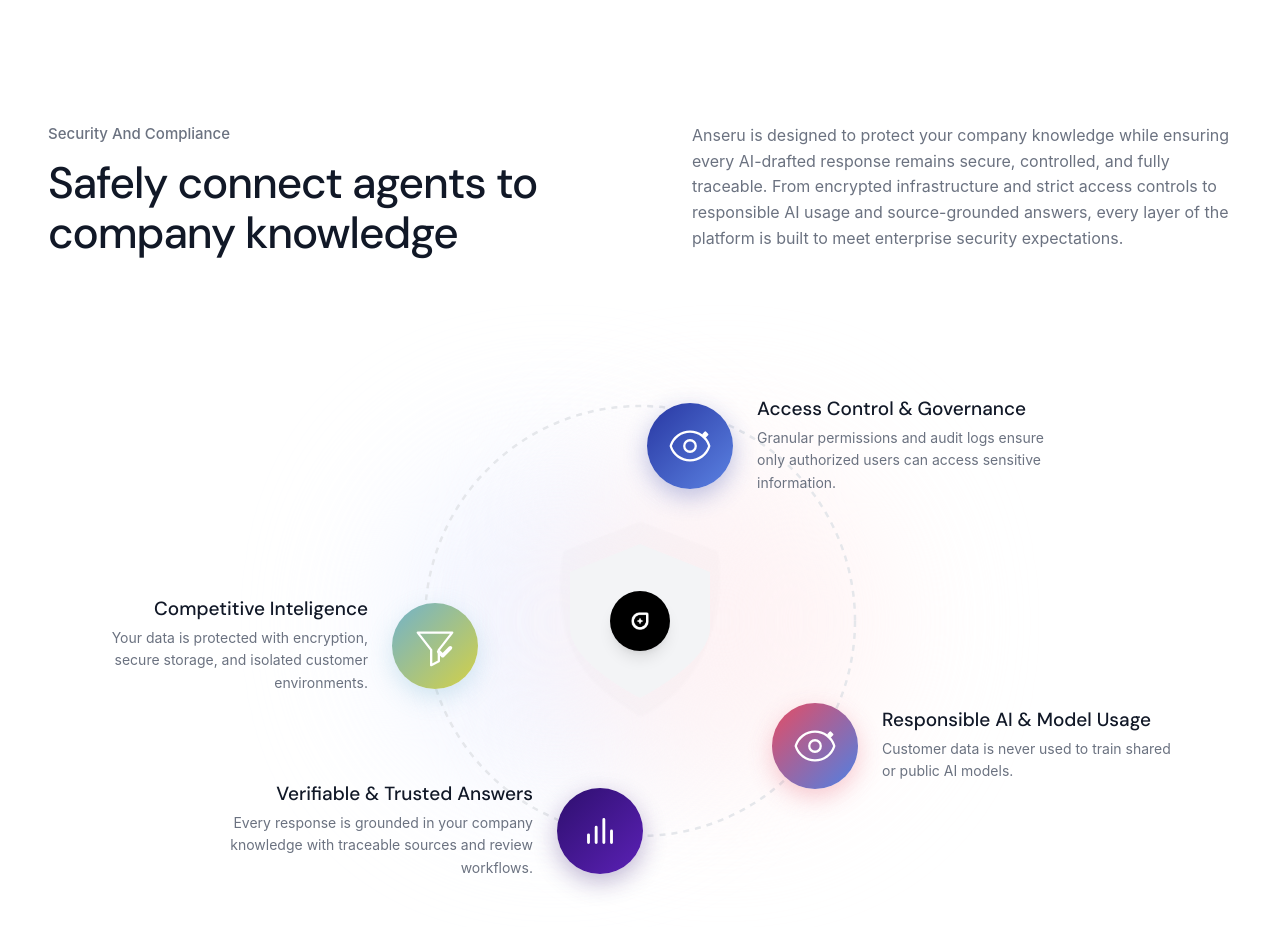
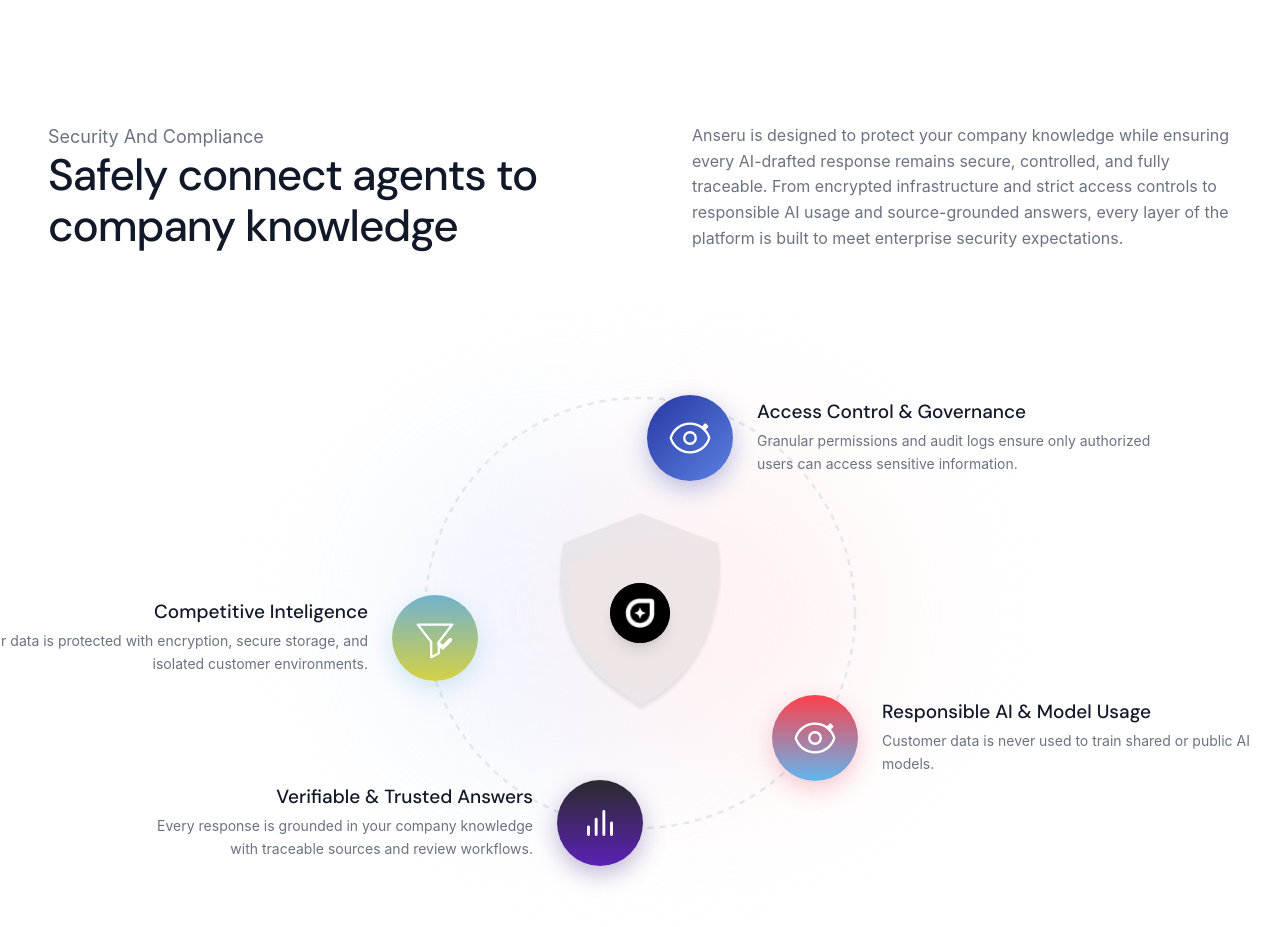
Before and after one commit to udayrshankar/anseru-home, a React (Vite) app: page / in a window 1280 px wide. Shown: the part 5320-6247 px from the top of the page. Built offline with nearby package versions, Linux system fonts and the light colour scheme.

Commit message:
security diagram

```diff
--- a/src/components/Features.tsx
+++ b/src/components/Features.tsx
@@ -108,9 +108,9 @@ export default function Features() {
               >
                 {/* Content Block */}
                 <div className="flex flex-col flex-grow h-full">
-                  {feature.textPos === "top" ? (
+                  {feature.textPos === "top" && !isHovered ? (
                     <>
-                      <div className="p-6 md:p-8 flex-grow">
+                      <div className={`p-6 md:p-8 flex-grow transition-all duration-500 ${isHovered ? 'md:pl-4' : ''}`}>
                         <h3 className="text-xl md:text-[24px] font-medium text-gray-900 mb-3 whitespace-pre-line leading-tight">
                           {feature.title}
                         </h3>
@@ -147,15 +147,15 @@ export default function Features() {
                     <>
                       <div className="h-20 md:h-[104px] flex w-full shrink-0">
                         <div
-                          className={`w-20 md:w-[104px] h-20 md:h-[104px] flex items-center justify-center shrink-0 ${feature.iconPos === "top-left" ? "order-1" : "order-2"}`}
+                          className={`w-20 md:w-[104px] h-20 md:h-[104px] flex items-center justify-center shrink-0 ${ (isHovered || feature.iconPos === "top-left") ? "order-1" : "order-2"}`}
                           style={{ backgroundColor: feature.blueHex }}
                         >
                           <img src={feature.iconPng} alt="" className="w-10 h-10 md:w-16 md:h-16 object-contain" />
                         </div>
-                        <div className={`flex-grow h-full ${feature.iconPos === "top-left" ? "order-2" : "order-1"}`} style={stripedStyle}></div>
+                        <div className={`flex-grow h-full ${ (isHovered || feature.iconPos === "top-left") ? "order-2" : "order-1"}`} style={stripedStyle}></div>
                       </div>
 
-                      <div className="p-6 md:p-8 flex flex-col justify-end flex-grow">
+                      <div className={`p-6 md:p-8 flex flex-col justify-end flex-grow transition-all duration-500 ${isHovered ? 'md:pl-20' : ''}`}>
                         <h3 className="text-xl md:text-[24px] font-medium text-gray-900 mb-3 whitespace-pre-line leading-tight">
                           {feature.title}
                         </h3>
--- a/src/components/SecurityComplianceDiagram.tsx
+++ b/src/components/SecurityComplianceDiagram.tsx
@@ -9,7 +9,7 @@ export default function SecurityComplianceDiagram() {
         {/* Header Section */}
         <div className="flex flex-col md:flex-row justify-between items-start gap-12 mb-28">
           <div className="max-w-[500px]">
-            <p className="text-[#6b7280] text-[15px] font-medium mb-3">
+            <p className="text-[#6b7280] text-[18px] font-regular">
               Security And Compliance
             </p>
             <h2 className="text-[#111827] text-4xl md:text-[44px] font-medium leading-[1.15] tracking-tight">
@@ -55,17 +55,17 @@ export default function SecurityComplianceDiagram() {
               <img
                 src={shieldImg}
                 alt=""
-                className="absolute inset-0 w-full h-full object-contain opacity-20"
+                className="absolute inset-0 w-full h-full object-contain opacity-100"
               />
               {/* Fallback geometric shield shape behind the logo if the image is transparent/missing */}
               <div className="absolute inset-0 w-full h-full flex items-center justify-center z-0">
-                 <svg viewBox="0 0 100 110" className="w-[140px] h-[160px] text-[#f3f4f6]">
+                 <svg viewBox="0 0 100 110" className="w-[140px] h-[160px] text-[#eee5e7]">
                     <path d="M50 0 L100 20 L100 60 C100 85 50 110 50 110 C50 110 0 85 0 60 L0 20 Z" fill="currentColor" />
                  </svg>
               </div>
 
               {/* Black Logo Bubble */}
-              <div className="relative z-20 w-[60px] h-[60px] rounded-full shadow-lg flex items-center justify-center overflow-hidden bg-black p-3">
+              <div className="relative z-20 w-[60px] h-[60px] rounded-full shadow-lg flex items-center justify-center overflow-hidden bg-black ">
                 <img
                   src={bwlogo}
                   alt="Anseru Logo"
@@ -89,7 +89,7 @@ export default function SecurityComplianceDiagram() {
                   <path strokeLinecap="round" strokeLinejoin="round" d="M19 6 l 1 1 l 1 -1 l -1 -1 z" fill="white" />
                 </svg>
               </div>
-              <div className="absolute left-[calc(100%+24px)] top-1/2 -translate-y-1/2 w-[300px] text-left">
+              <div className="absolute left-[calc(100%+24px)] top-1/2 -translate-y-1/2 w-[400px] text-left">
                 <h3 className="text-[19px] font-medium text-[#111827] mb-1.5 leading-tight">
                   Access Control & Governance
                 </h3>
@@ -103,7 +103,7 @@ export default function SecurityComplianceDiagram() {
             <div className="absolute z-20" style={{ top: '75%', left: '85%', transform: 'translate(-50%, -50%)' }}>
               <div
                 className="relative w-[86px] h-[86px] rounded-full shadow-[0_8px_24px_rgba(230,76,99,0.3)] overflow-hidden flex items-center justify-center p-5"
-                style={{ background: 'linear-gradient(135deg, #E64C63 0%, #4D81E5 100%)' }}
+                style={{ background: 'linear-gradient(180deg, #fe404b 0%, #61b6ef 100%)' }}
               >
                 {/* Eye & Star Icon */}
                 <svg fill="none" viewBox="0 0 24 24" stroke="white" strokeWidth="1.2" className="w-full h-full">
@@ -112,7 +112,7 @@ export default function SecurityComplianceDiagram() {
                   <path strokeLinecap="round" strokeLinejoin="round" d="M19 6 l 1 1 l 1 -1 l -1 -1 z" fill="white" />
                 </svg>
               </div>
-              <div className="absolute left-[calc(100%+24px)] top-1/2 -translate-y-1/2 w-[300px] text-left">
+              <div className="absolute left-[calc(100%+24px)] top-1/2 -translate-y-1/2 w-[400px] text-left">
                 <h3 className="text-[19px] font-medium text-[#111827] mb-1.5 leading-tight">
                   Responsible AI & Model Usage
                 </h3>
@@ -126,14 +126,14 @@ export default function SecurityComplianceDiagram() {
             <div className="absolute z-20" style={{ top: '92%', left: '42%', transform: 'translate(-50%, -50%)' }}>
               <div
                 className="relative w-[86px] h-[86px] rounded-full shadow-[0_8px_24px_rgba(46,15,110,0.3)] overflow-hidden flex items-center justify-center p-5"
-                style={{ background: 'linear-gradient(135deg, #2E0F6E 0%, #5B21B6 100%)' }}
+                style={{ background: 'linear-gradient(180deg, #2b2b2bff 0%, #5B21B6 100%)' }}
               >
                 {/* Bar Chart Icon */}
                 <svg fill="none" viewBox="0 0 24 24" stroke="white" strokeWidth="1.5" className="w-full h-full">
                   <path strokeLinecap="round" strokeLinejoin="round" d="M6 18v-4 M10 18v-8 M14 18v-12 M18 18v-6" />
                 </svg>
               </div>
-              <div className="absolute right-[calc(100%+24px)] top-1/2 -translate-y-1/2 w-[320px] text-right">
+              <div className="absolute right-[calc(100%+24px)] top-1/2 -translate-y-1/2 w-[400px] text-right">
                 <h3 className="text-[19px] font-medium text-[#111827] mb-1.5 leading-tight">
                   Verifiable & Trusted Answers
                 </h3>
@@ -147,7 +147,7 @@ export default function SecurityComplianceDiagram() {
             <div className="absolute z-20" style={{ top: '55%', left: '9%', transform: 'translate(-50%, -50%)' }}>
               <div
                 className="relative w-[86px] h-[86px] rounded-full shadow-[0_8px_24px_rgba(113,178,204,0.3)] overflow-hidden flex items-center justify-center p-5"
-                style={{ background: 'linear-gradient(135deg, #71B2CC 0%, #D4D145 100%)' }}
+                style={{ background: 'linear-gradient(180deg, #71B2CC 0%, #D4D145 100%)' }}
               >
                 {/* Funnel + Check Icon */}
                 <svg fill="none" viewBox="0 0 24 24" stroke="white" strokeWidth="1.2" className="w-full h-full">
@@ -155,7 +155,7 @@ export default function SecurityComplianceDiagram() {
                   <path strokeLinecap="round" strokeLinejoin="round" d="M14 15l2 2 4-4" strokeWidth="2" />
                 </svg>
               </div>
-              <div className="absolute right-[calc(100%+24px)] top-1/2 -translate-y-1/2 w-[300px] text-right">
+              <div className="absolute right-[calc(100%+24px)] top-1/2 -translate-y-1/2 w-[400px] text-right">
                 <h3 className="text-[19px] font-medium text-[#111827] mb-1.5 leading-tight">
                   Competitive Inteligence
                 </h3>
```
